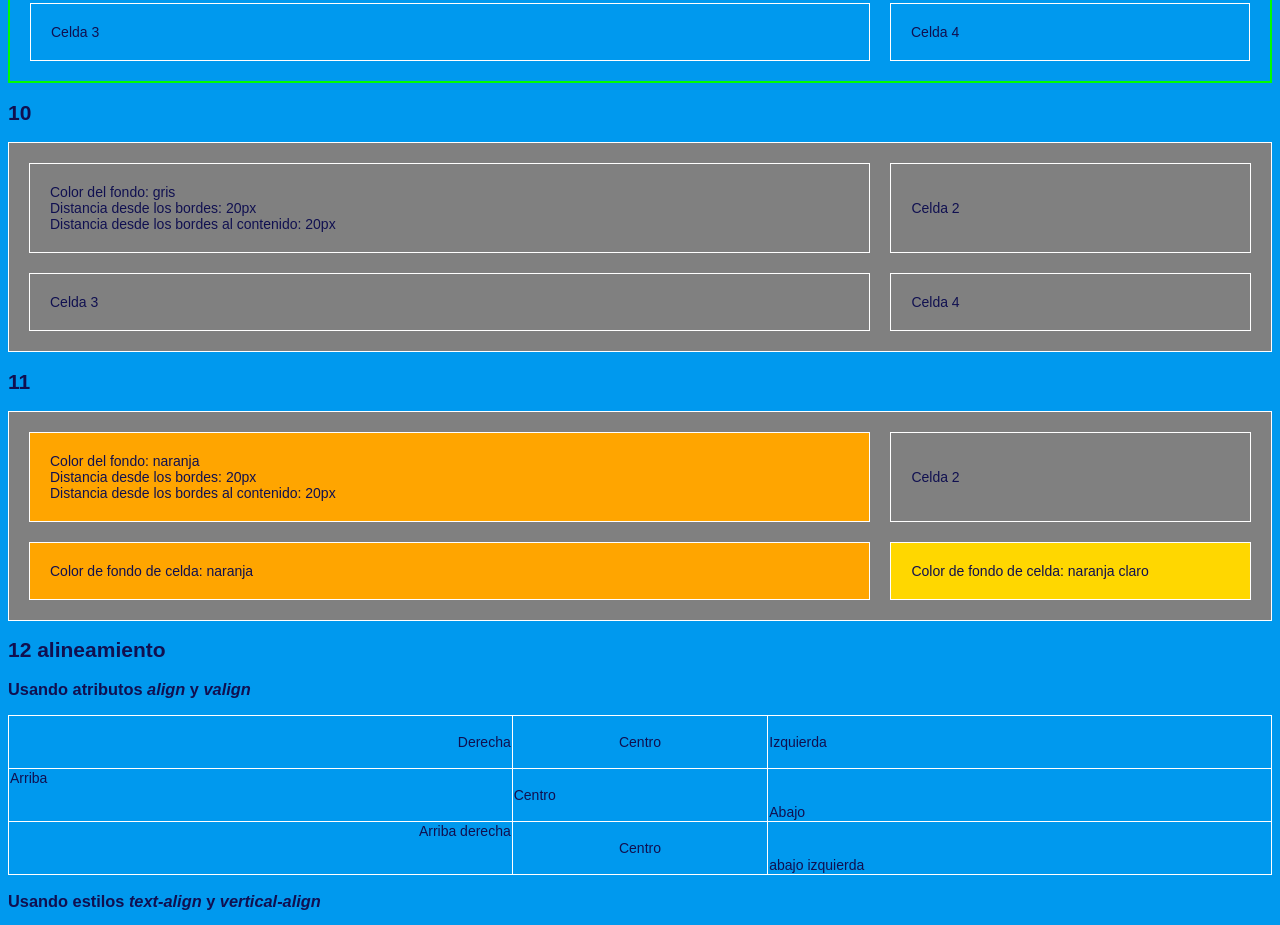
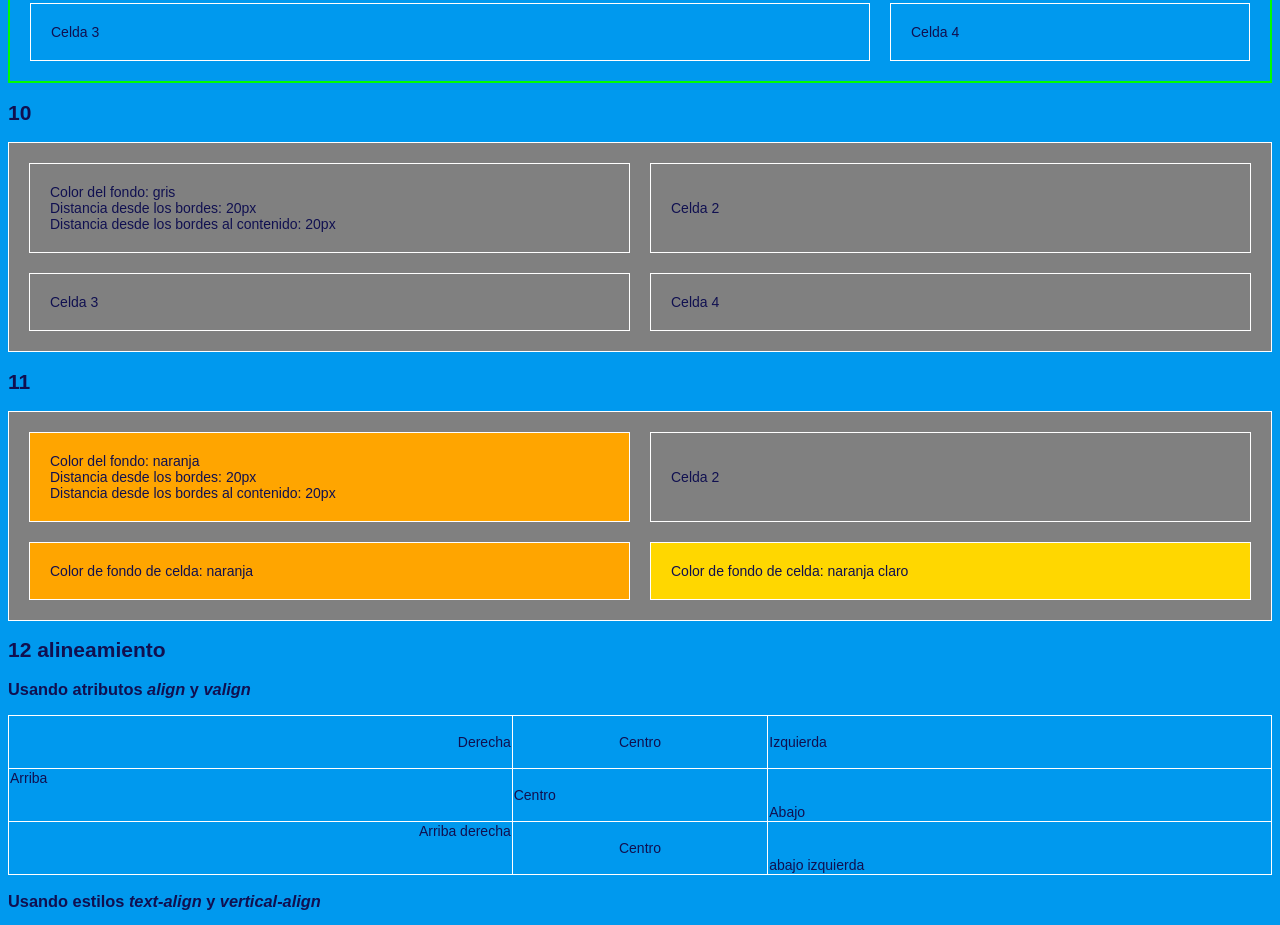
Before and after one commit to mgargod/html, a plain HTML site: page Actividades/actividad_19.html in a window 1280 px wide. Shown: the part 1768-2693 px from the top of the page. Drawn offline with Linux system fonts and the light colour scheme.

Commit message:
actualizacion

```diff
--- a/Actividades/actividad_19.html
+++ b/Actividades/actividad_19.html
@@ -160,12 +160,12 @@
 	<h2>10</h2>
 	<table border="1" style="border-spacing:20px; background-color: grey; width:100%;">
 		<tr>
-			<td style="padding:20px; width:70%;">Color del fondo: gris
+			<td style="padding:20px; width:50%;">Color del fondo: gris
 				<br>
 				Distancia desde los bordes: 20px
 				<br>
 				Distancia desde los bordes al contenido: 20px</td>
-			<td style="padding:20px; width:30%;">Celda 2</td>
+			<td style="padding:20px; width:50%;">Celda 2</td>
 		</tr>
 		<tr>
 			<td style="padding:20px;">Celda 3</td>
@@ -176,12 +176,12 @@
 	<h2>11</h2>
 	<table border="1" style="border-spacing:20px; background-color: grey; width:100%;">
 		<tr>
-			<td style="padding:20px; background-color:orange; width:70%;">Color del fondo: naranja
+			<td style="padding:20px; background-color:orange; width:50%;">Color del fondo: naranja
 				<br>
 				Distancia desde los bordes: 20px
 				<br>
 				Distancia desde los bordes al contenido: 20px</td>
-			<td style="padding:20px; width:30%;">Celda 2</td>
+			<td style="padding:20px; width:50%;">Celda 2</td>
 		</tr>
 		<tr>
 			<td style="padding:20px; background-color:orange;">Color de fondo de celda: naranja</td>
```
